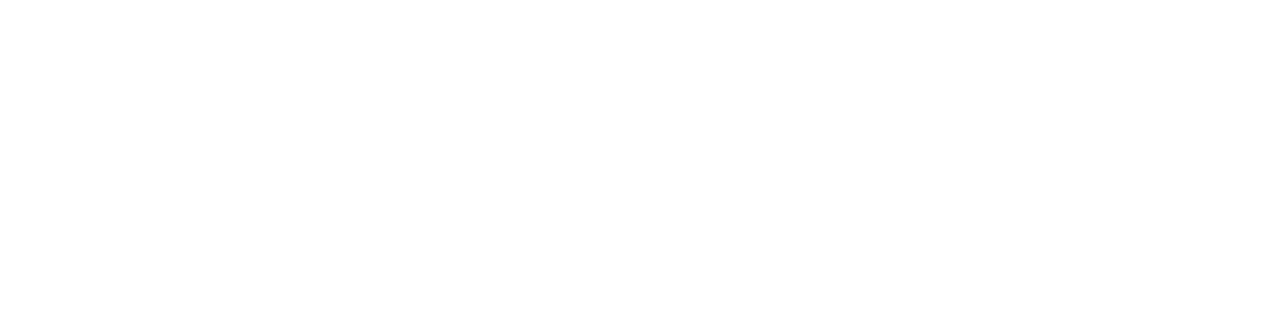
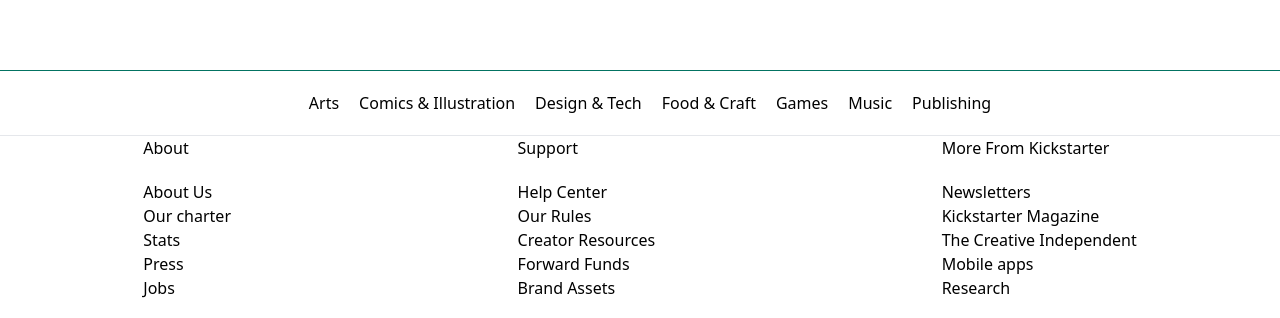
Before and after one commit to NathansStuff/kickstarterClone, a Next.js app: page / in a window 1280 px wide. Shown: the part 9322-9640 px from the top of the page. Before the commit the page ends 9392 px from the top, so only its background shows below. Built offline with nearby package versions, Linux system fonts and the light colour scheme.

Commit message:
first section of footer

```diff
--- /dev/null
+++ b/components/Footer.tsx
@@ -0,0 +1,60 @@
+import React from 'react'
+
+export default function Footer() {
+  return (
+    <div className="border-y border-secondary py-5">
+      <div className="flex flex-col space-x-5 space-y-5 border-b pb-5 md:space-y-0">
+        <div className="text-sm font-bold uppercase text-secondary pl-5 md:hidden">
+          <h1>Explore</h1>
+        </div>
+        <div className='md:flex-row md:flex justify-center space-x-5'>
+          <h1 className='hover:underline hover:text-secondary'>Arts</h1>
+          <h1 className='hover:underline hover:text-secondary'>Comics & Illustration</h1>
+          <h1 className='hover:underline hover:text-secondary'>Design & Tech</h1>
+          <h1 className='hover:underline hover:text-secondary'>Food & Craft</h1>
+          <h1 className='hover:underline hover:text-secondary'>Games</h1>
+          <h1 className='hover:underline hover:text-secondary'>Music</h1>
+          <h1 className='hover:underline hover:text-secondary'>Publishing</h1>
+        </div>
+      </div>
+      <div className="flex justify-around">
+        <div className="flex flex-col space-y-5">
+          <div>
+            <h1>About</h1>
+          </div>
+          <div>
+            <h1>About Us</h1>
+            <h1>Our charter</h1>
+            <h1>Stats</h1>
+            <h1>Press</h1>
+            <h1>Jobs</h1>
+          </div>
+        </div>
+        <div className="flex flex-col space-y-5">
+          <div>
+            <h1>Support</h1>
+          </div>
+          <div>
+            <h1>Help Center</h1>
+            <h1>Our Rules</h1>
+            <h1>Creator Resources</h1>
+            <h1>Forward Funds</h1>
+            <h1>Brand Assets</h1>
+          </div>
+        </div>
+        <div className="flex flex-col space-y-5">
+          <div>
+            <h1>More From Kickstarter</h1>
+          </div>
+          <div>
+            <h1>Newsletters</h1>
+            <h1>Kickstarter Magazine</h1>
+            <h1>The Creative Independent</h1>
+            <h1>Mobile apps</h1>
+            <h1>Research</h1>
+          </div>
+        </div>
+      </div>
+    </div>
+  )
+}
--- a/pages/index.tsx
+++ b/pages/index.tsx
@@ -10,6 +10,7 @@ import ProjectsCarousel from '../components/ProjectsCarousel'
 import InterviewsComponent from '../components/Interviews'
 import Articles from '../components/Articles'
 import CreatorsCorner from '../components/CreatorsCorner'
+import Footer from '../components/Footer'
 
 import { news } from '../data/news'
 import { projects } from '../data/projects'
@@ -51,6 +52,7 @@ const Home: NextPage = () => {
           type="creator success stories"
         />
       </PageBg>
+      <Footer/>
     </div>
   )
 }
```
